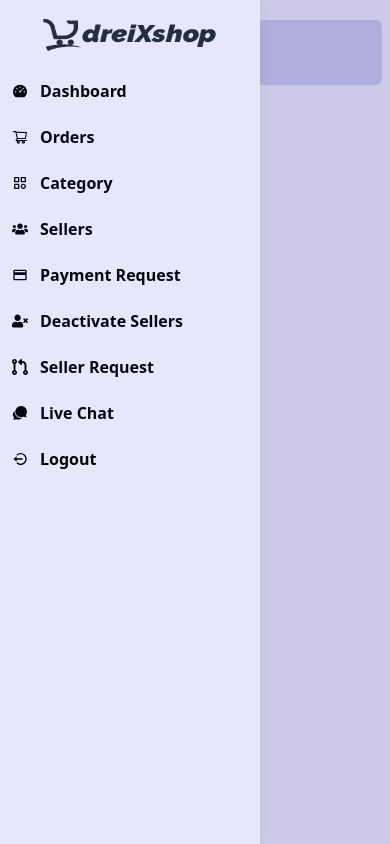
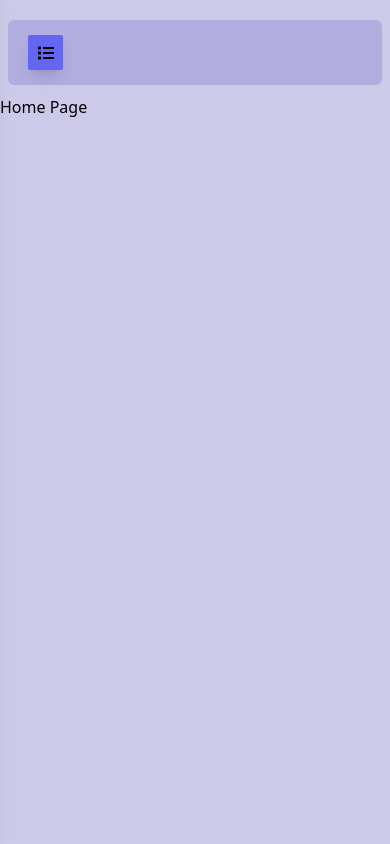
Before and after one commit to dreiXcode/dreiXshop, a React (Create React App) app in the folder dashboard/: page / in a window 390 px wide. Built offline with nearby package versions, Linux system fonts and the light colour scheme.

Commit message:
Page Header - Part 2

```diff
--- a/dashboard/src/layout/Header.jsx
+++ b/dashboard/src/layout/Header.jsx
@@ -4,13 +4,12 @@
 const Header = ({showSidebar, setShowSidebar}) => {
     return (
         <div className='fixed top-0  left-0 w-full py-5 px-2 lg:px-7 z-40'>
-            <div className='ml-0 lg:ml-[260px] rounded-md h-[65px] flex justify-between items-start bg-[#b1addf] px-5 transition-all'>
-                <div onClick={() => setShowSidebar(!showSidebar)} className='w-[35px] flex lg:hidden'>
+            <div className='ml-0 lg:ml-[260px] rounded-md h-[65px] flex justify-between items-center bg-[#b1addf] px-5 transition-all'>
+                <div onClick={() => setShowSidebar(!showSidebar)} className='w-[35px] flex lg:hidden h-[35px] rounded-sm bg-indigo-500 shadow-lg hover:shadow-indigo-500/50 justify-center items-center cursor-pointer'>
                     <span><FaList /></span>
 
                 </div>
             </div>
-
         </div>
     );
 };
--- a/dashboard/src/layout/SIdebar.jsx
+++ b/dashboard/src/layout/SIdebar.jsx
@@ -3,7 +3,7 @@
 import { getNav } from '../navigation';
 import { BiLogOutCircle } from "react-icons/bi";
 
-const Sidebar = () => {
+const Sidebar = ({showSidebar, setShowSidebar}) => {
 
     const {pathname} = useLocation()
     const [allNav, setAllNav] = useState([])
@@ -16,8 +16,10 @@
 
     return (
         <div>
-            <div></div>
-            <div className={'w-[260px] fixed bg-[#e6e7fb] z-50 top-0 h-screen shadow-[0_0_15px_0_rgb(34_41_47_/5%)] transition-all'}>
+            <div onClick={() => setShowSidebar(false)} className={`fixed duration-200 ${!showSidebar ? 'invisible' : 'visible'} w-screen h-screen bg-[#8cbce780] top-0 left-0 z-10`}>
+            </div>
+
+            <div className={`w-[260px] fixed bg-[#e6e7fb] z-50 top-0 h-screen shadow-[0_0_15px_0_rgb(34_41_47_/5%)] transition-all ${showSidebar ? 'left-0' : '-left-[260px]'} lg:left-0`}>
                 <div className='h-[70px] flex justify-center items-center'>
                     <Link to="/" className='w-[180px] h-[50px]'>
                         <img className='w-full h-full' src="http://localhost:3000/images/logo.png" alt="" />
```
